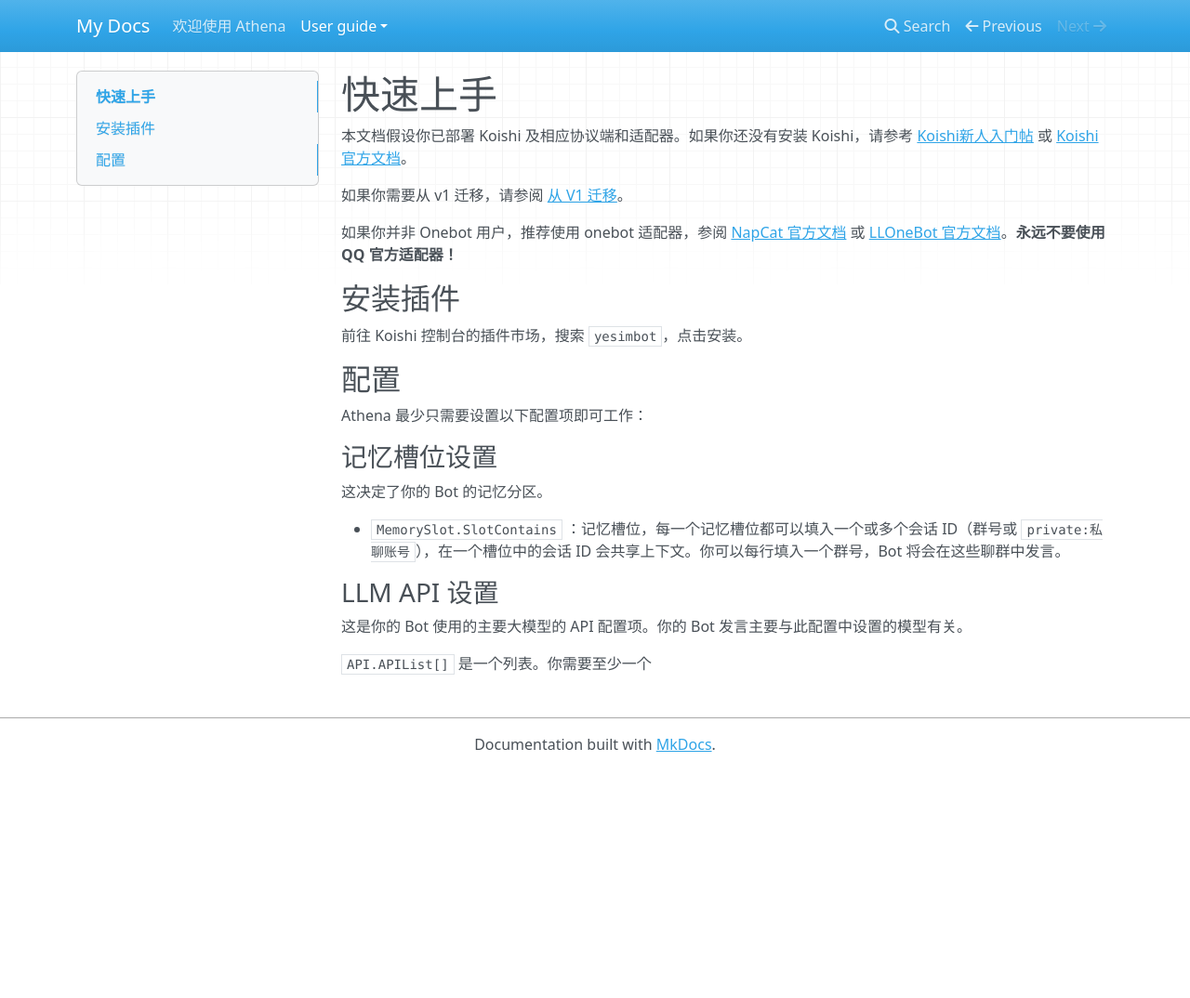
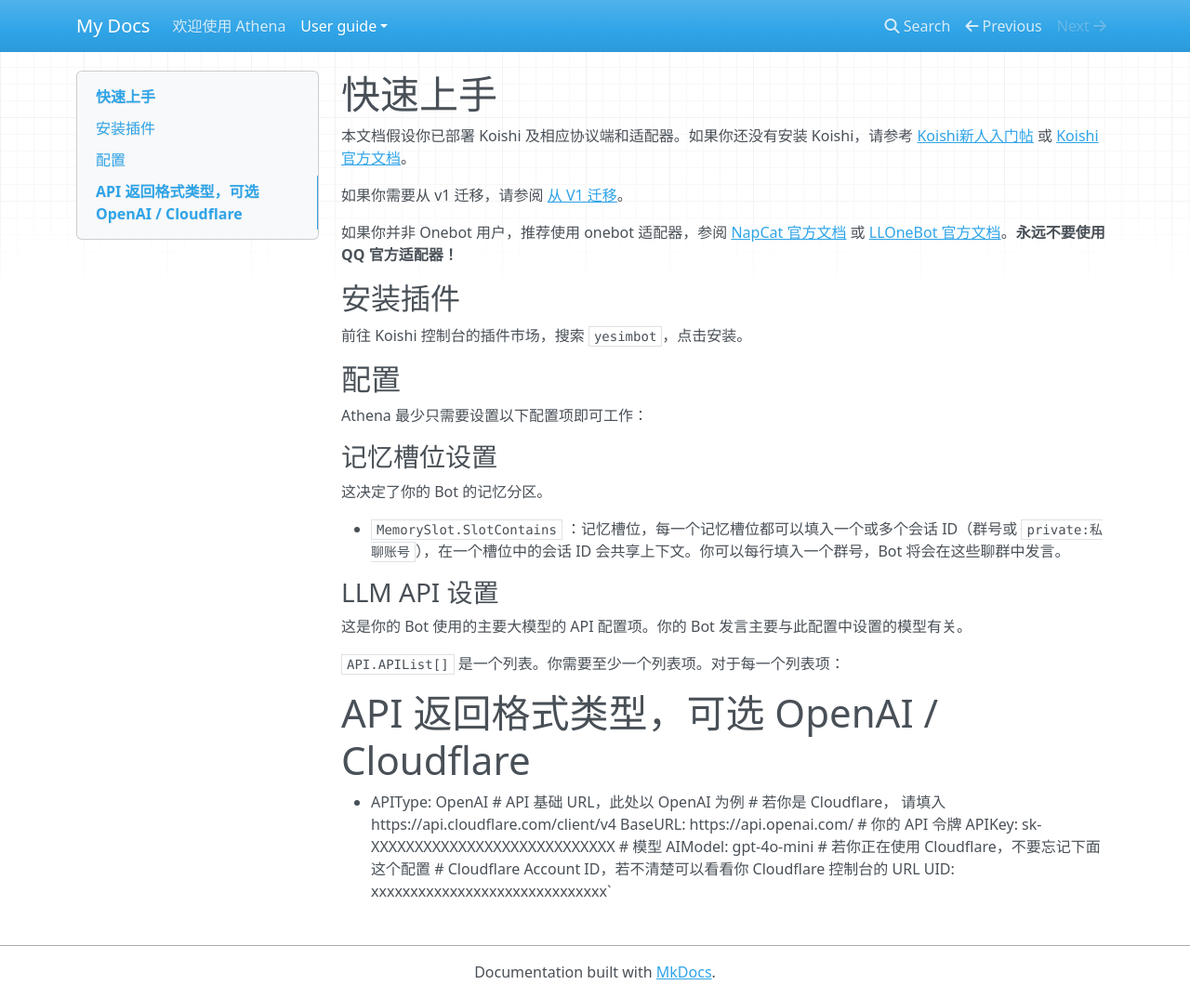
Before and after one commit to HydroGest/AthenaDocsNG, an MkDocs documentation site: the page built from docs/user-guide/getting-started.md.md, in a window 1280 px wide and 1074 px high. Shown: the whole window at 93% size. Built offline with MkDocs 1.6.1, drawn with Linux system fonts in a browser that asks for light colours; nearby versions of some CDN libraries.

Commit message:
docs/user-guide/getting-started.md.md updated from https://stackedit.cn/

```diff
--- a/docs/user-guide/getting-started.md.md
+++ b/docs/user-guide/getting-started.md.md
@@ -25,7 +25,10 @@ Athena 最少只需要设置以下配置项即可工作：
 
 这是你的 Bot 使用的主要大模型的 API 配置项。你的 Bot 发言主要与此配置中设置的模型有关。
 
-`API.APIList[]` 是一个列表。你需要至少一个
+`API.APIList[]` 是一个列表。你需要至少一个列表项。对于每一个列表项：
+
+# API 返回格式类型，可选 OpenAI / Cloudflare
+  - APIType: OpenAI          # API 基础 URL，此处以 OpenAI 为例          # 若你是 Cloudflare， 请填入 https://api.cloudflare.com/client/v4          BaseURL: https://api.openai.com/          # 你的 API 令牌          APIKey: sk-XXXXXXXXXXXXXXXXXXXXXXXXXXXX          # 模型          AIModel: gpt-4o-mini          # 若你正在使用 Cloudflare，不要忘记下面这个配置          # Cloudflare Account ID，若不清楚可以看看你 Cloudflare 控制台的 URL          UID:　xxxxxxxxxxxxxxxxxxxxxxxxxxxxxx`
 <!--stackedit_data:
-eyJoaXN0b3J5IjpbMTgzNzA3NzIxNF19
+eyJoaXN0b3J5IjpbLTg0MDYwNDkyMV19
 -->
```
